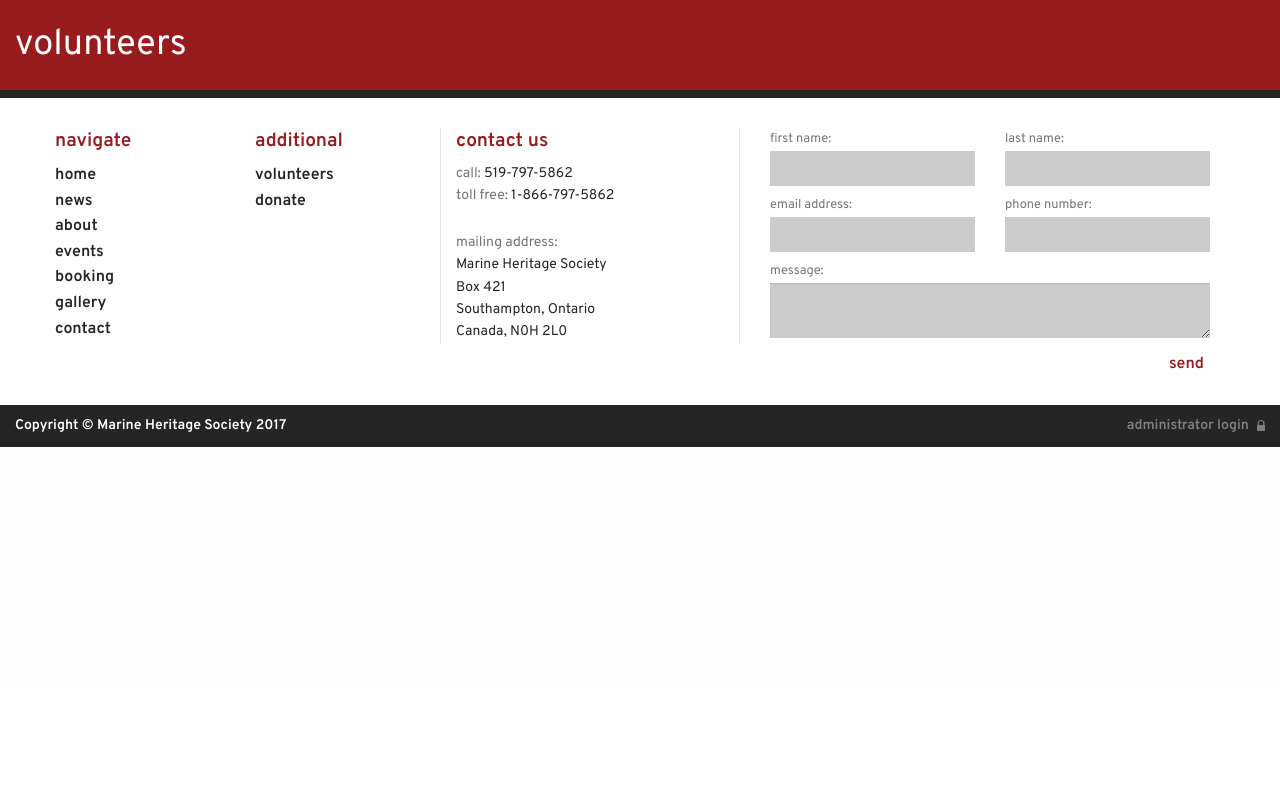
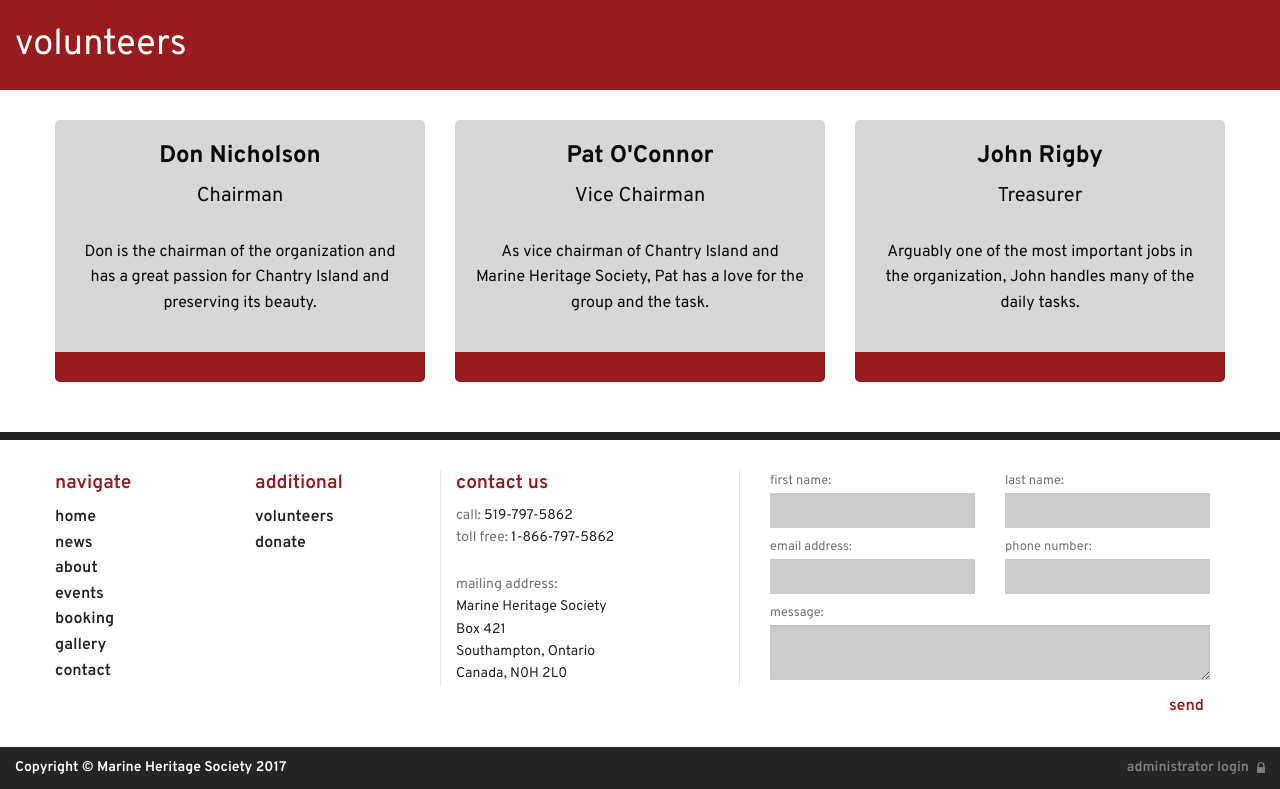
Before and after one commit to ryandys/Chantry_Island, a PHP site: page /volunteers.php in a window 1280 px wide. Shown: the part 117-906 px from the top of the page. Before the commit the page ends 564 px from the top, so only its background shows below. Run offline with PHP 8.4, Linux system fonts and the light colour scheme.

Commit message:
completed volunteers
volunteers page completed

```diff
--- a/css/app.css
+++ b/css/app.css
@@ -842,6 +842,44 @@
 	font-weight: 400;
 }
 
+/*-----Volunteers-----*/
+#volWrapper {
+	padding: 30px 0px;
+}
+
+.volCon {
+	background-color: #d7d7d7;
+	border-radius: 5px;
+	padding: 20px;
+	margin-bottom: 20px;
+	border-bottom: 30px solid #981b1e;
+}
+
+.volCon h1 {
+	text-align: center;
+	font-family: 'Overpass', sans-serif;
+	font-size: 1.5em;
+	font-weight: 700;
+	font-color: #252525;
+}
+
+.volCon h2 {
+	text-align: center;
+	font-family: 'Overpass', sans-serif;
+	font-size: 1.25em;
+	font-weight: 400;
+	font-color: #252525;
+}
+
+.volCon p {
+	text-align: center;
+	font-family: 'Overpass', sans-serif;
+	font-size: 1em;
+	font-weight: 400;
+	font-color: #252525;
+	margin-top: 30px;
+}
+
 /*-----Donate-----*/
 #donateInfo {
 	margin-top: 50px;
--- a/volunteers.php
+++ b/volunteers.php
@@ -16,6 +16,34 @@ include_once("layout/header.php");
 		</div>
 	</div>
 
+	<div id="volWrapper">
+		<div class="row" data-equalizer>
+			<div class="small-12 medium-4 columns">
+				<div class="volCon" data-equalizer-watch>
+					<h1>Don Nicholson</h1>
+					<h2>Chairman</h2>
+					<p>Don is the chairman of the organization and has a great passion for Chantry Island and preserving its beauty.</p>
+				</div>
+			</div>
+
+			<div class="small-12 medium-4 columns">
+				<div class="volCon" data-equalizer-watch>
+					<h1>Pat O'Connor</h1>
+					<h2>Vice Chairman</h2>
+					<p>As vice chairman of Chantry Island and Marine Heritage Society, Pat has a love for the group and the task.</p>
+				</div>
+			</div>
+
+			<div class="small-12 medium-4 columns">
+				<div class="volCon" data-equalizer-watch>
+					<h1>John Rigby</h1>
+					<h2>Treasurer</h2>
+					<p>Arguably one of the most important jobs in the organization, John handles many of the daily tasks.</p>
+				</div>
+			</div>
+		</div>
+	</div>
+
 
     <!--CLOSE BODY CONTENT HERE-->
 
```
